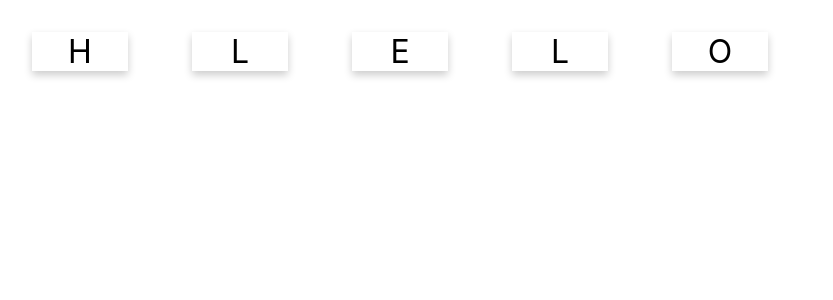
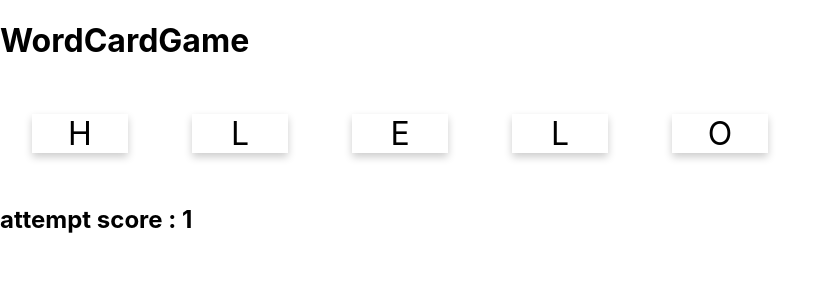
Before and after one commit to Trairath/Lab-React-3sa03, a React (Create React App) app: page / in a window 1280 px wide. Shown: the top 300 px of the page, without its empty margins (0-833 px from the left). Built offline with nearby package versions, Linux system fonts and the light colour scheme.

Commit message:
add attempt score

```diff
--- a/src/WordCard.js
+++ b/src/WordCard.js
@@ -33,10 +33,15 @@ export default function WordCard(props){
             }
         }
 
+
+
     return (
         <div>
-            {
-                state.chars.map((c,i)=><CharacterCard value={c} key={i}activationHandler={activationHandler} attempt={state.attempt}/>) }
+                <h1>WordCardGame</h1>
+                {state.chars.map((c,i)=><CharacterCard value={c} key={i}activationHandler={activationHandler} attempt={state.attempt}/>) }
+                <h2>attempt score : {state.attempt}</h2>
+
+
         </div>
     );
 }
```
